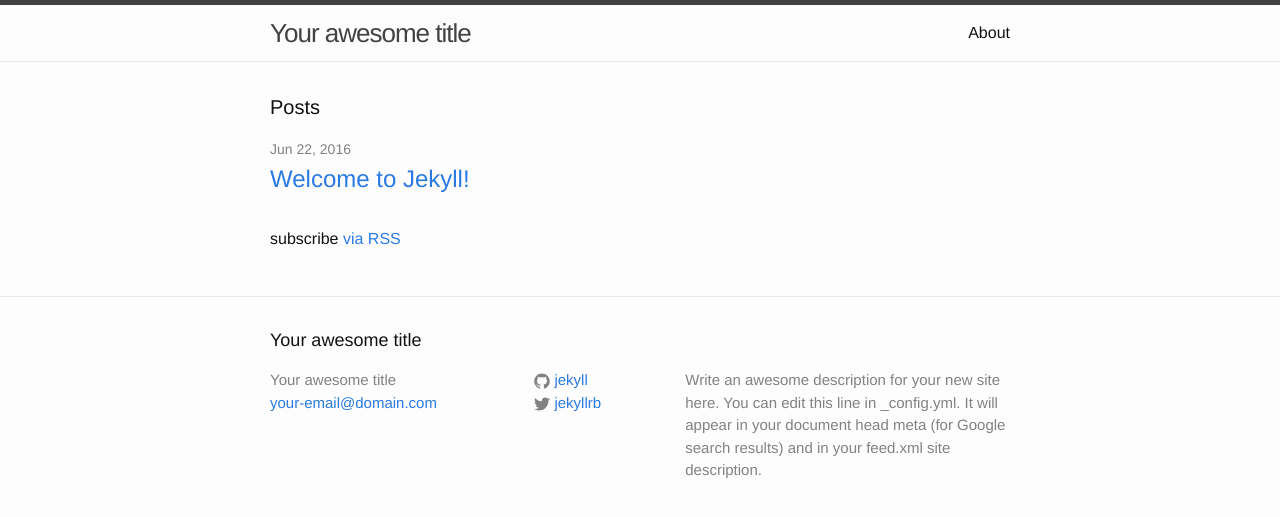
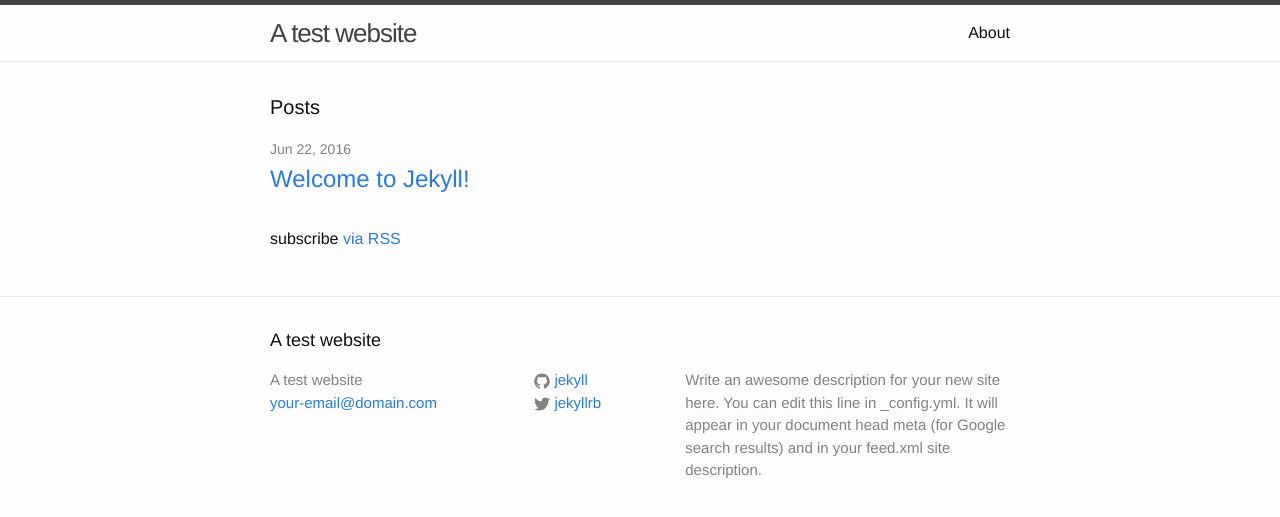
Before and after one commit to wilsonderren/wilsond.github.io, a Jekyll site: the page built from index.html, in a window 1280 px wide. Shown: the top 517 px of the page. Built offline with Jekyll 4.4.1, drawn with Linux system fonts in a browser that asks for light colours.

Commit message:
Update _config.yml

```diff
--- a/_config.yml
+++ b/_config.yml
@@ -6,7 +6,7 @@
 # 'jekyll serve'. If you change this file, please restart the server process.
 
 # Site settings
-title: Your awesome title
+title: A test website
 email: your-email@domain.com
 description: > # this means to ignore newlines until "baseurl:"
   Write an awesome description for your new site here. You can edit this
```
